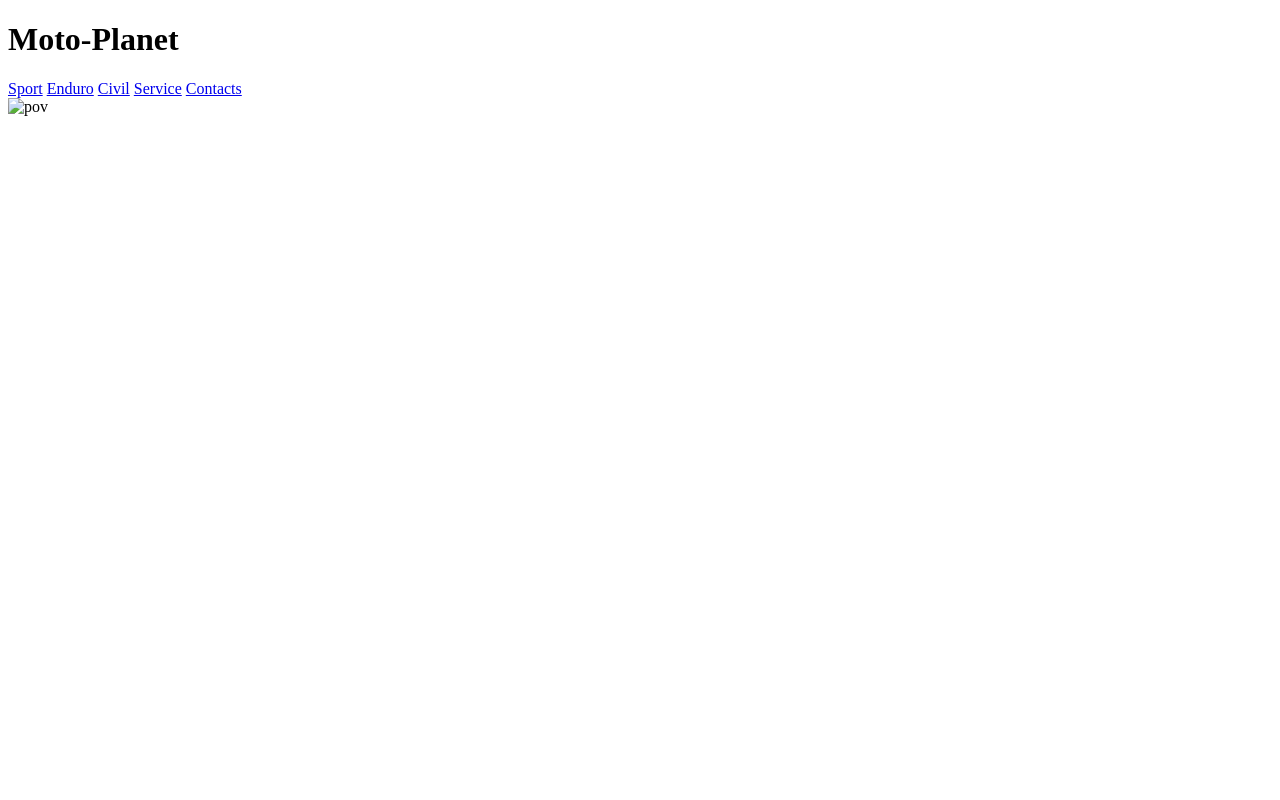
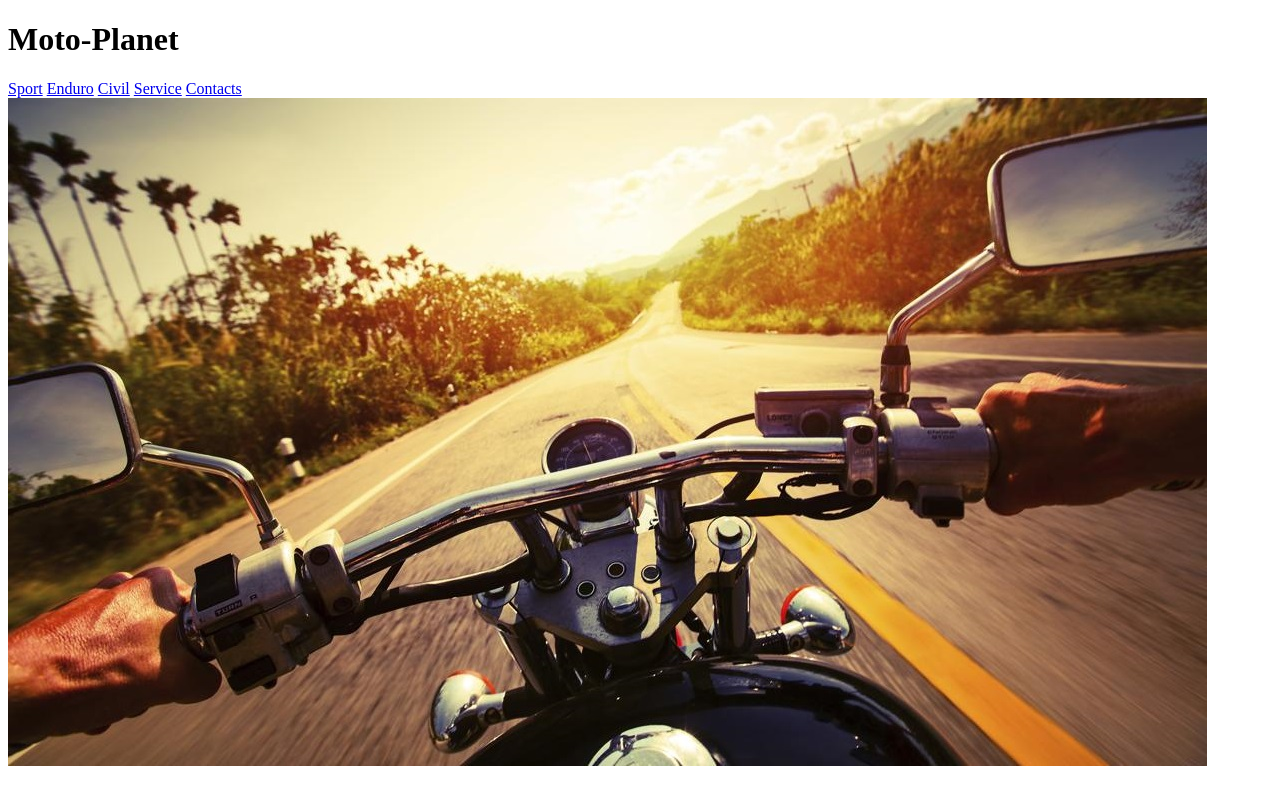
Before and after one commit to Moritorn/Mor, a plain HTML site: page index.html in a window 1280 px wide. Drawn offline with Linux system fonts and the light colour scheme.

Commit message:
change format img

```diff
--- a/index.html
+++ b/index.html
@@ -17,7 +17,7 @@
             <a href="sport.html">Contacts</a>
         </nav>
         <section>
-            <img src="img/pov.jp.3g" alt="pov">
+            <img src="img/pov.jpg" alt="pov">
         </section>
     </header>
 
```
